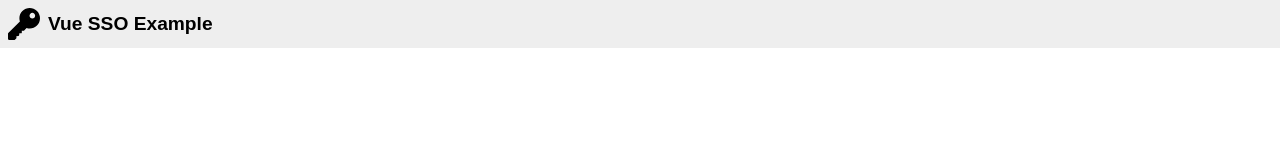
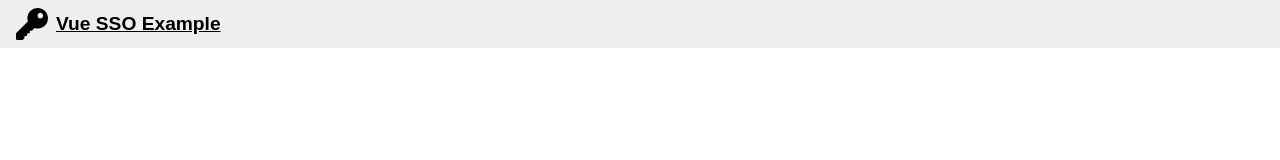
Before and after one commit to jlguenego/vue-sso-example, a Vue app in the folder front/: page / in a window 1280 px wide. Shown: the top 160 px of the page. Built offline with nearby package versions, Linux system fonts and the light colour scheme.

Commit message:
focus loaded

```diff
--- a/front/src/components/layout/AppFooter.vue
+++ b/front/src/components/layout/AppFooter.vue
@@ -12,4 +12,8 @@ footer {
   align-items: center;
   justify-content: center;
 }
+
+a {
+  padding: 0.5em 1em;
+}
 </style>
--- a/front/src/components/layout/AppHeader.vue
+++ b/front/src/components/layout/AppHeader.vue
@@ -13,11 +13,11 @@ header {
   height: 3em;
   display: flex;
   align-items: center;
-  padding: 0 0.5em;
 
   a {
     display: flex;
     align-items: center;
+    padding: 0.5em 1em;
   }
   img {
     height: 2em;
--- a/front/src/main.ts
+++ b/front/src/main.ts
@@ -2,11 +2,12 @@ import Vue from "vue";
 import App from "./App.vue";
 import router from "./router";
 import store from "./store";
+import "./directives/focus";
 
 Vue.config.productionTip = false;
 
 new Vue({
   router,
   store,
-  render: h => h(App)
+  render: h => h(App),
 }).$mount("#app");
```
